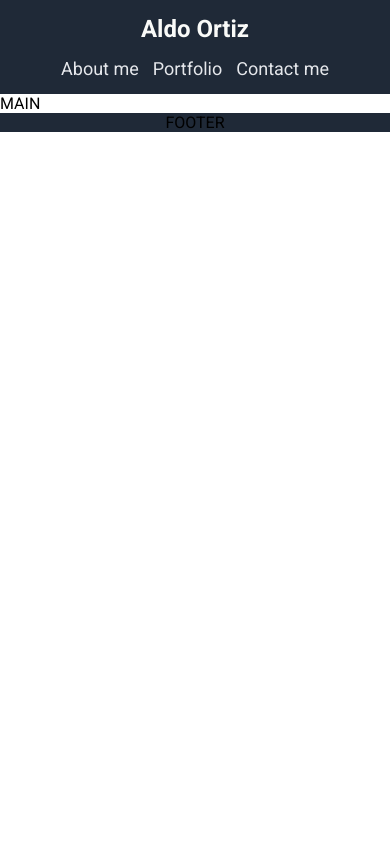
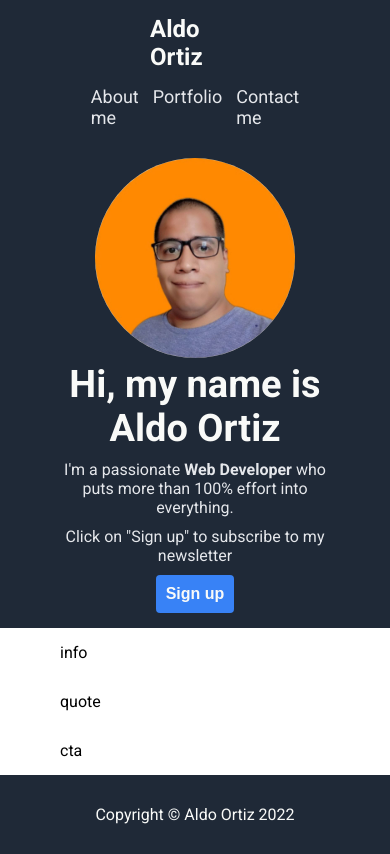
Before and after one commit to ArudoPE/landing-page-project, a plain HTML site: page index.html in a window 390 px wide. Drawn offline with Linux system fonts and the light colour scheme.

Commit message:
Main hero section done

```diff
--- a/css/styles.css
+++ b/css/styles.css
@@ -47,11 +47,11 @@ body {
     display: flex;
 }
 
-/*HEADER*/
+/*1. HEADER*/
 
 .header .nav {
     justify-content: space-between;
-    padding: 15px 60px;
+    padding: 15px 150px;
 }
 
 .header .nav .header-logo-container a {
@@ -83,19 +83,129 @@ body {
     transition-duration: 0.2s;
 }
 
-/*MAIN*/
+/*2. MAIN*/
 
-/*FOOTER*/
+.main {
+    flex-direction: column;
+    align-items: center;
+    justify-content: center;
+}
+
+.main-hero--container,
+.main-info--container,
+.main-quote--container,
+.main-cta--container {
+    padding: 15px 150px;
+    width: 100%;
+    display: flex;
+}
+
+.main-hero--container {
+    background-color: var(--primary-dark-bg-color);
+    justify-content: space-around;
+    align-items: center;
+}
+
+.main-hero--container .hero-introduction--container h2,
+.main-hero--container .hero-introduction--container button {
+    color: var(--white-text-color);
+}
+
+.main-hero--container .hero-introduction--container button {
+    margin-top: 10px;
+    background-color: var(--button-cta-bg-color);
+    border: none;
+    border-radius: 4px;
+    padding: 10px;
+    font-size: 18px;
+    font-weight: bold;
+    cursor: pointer;
+}
+
+.main-hero--container .hero-introduction--container h2 {
+    font-size: 48px;
+    font-weight: 900;
+}
+
+.main-hero--container .hero-introduction--container p {
+    color: var(--secondary-grey-color);
+    font-size: 18px;
+    margin-top: 10px;
+}
+
+.main-hero--container .hero-img--container img {
+    max-width: 250px;
+    border-radius: 50%;
+}
+
+/*Main button animation*/
+
+.main-hero--container .hero-introduction--container button:hover,
+.main-hero--container .hero-introduction--container button:active {
+    background-color: #0f61dd;
+    transition-duration: 0.2s;
+}
+/*3. FOOTER*/
+
+.footer {
+    color: var(--white-text-color);
+    padding: 30px 0;
+}
 
 /*MEDIA QUERIES*/
 
+@media (max-width: 1024px) {
+
+    /*2. MAIN*/
+
+    /*2.1. MAIN HERO*/
+
+    .main-hero--container {
+        flex-direction: column;
+        text-align: center;
+    }
+
+    .main-hero--container .hero-img--container {
+        order: -1;
+    }
+    .main-hero--container .hero-img--container img {
+        max-width: 200px;
+    }
+}
+
 @media (max-width: 800px) {
 
-    /*HEADER*/
+    /*1. HEADER*/
 
     .header .nav {
         flex-direction: column;
         align-items: center;
         row-gap: 15px;
     }
+
+    /*2. MAIN*/
+
+    /*2.1. MAIN HERO*/
+
+    .main-hero--container,
+    .main-info--container,
+    .main-quote--container,
+    .main-cta--container {
+        padding: 15px 60px;
 }
+
+    .main-hero--container {
+        justify-content: space-around;
+        align-items: center;
+    }
+
+    .main-hero--container .hero-introduction--container h2 {
+        font-size: 38px;
+        font-weight: bold;
+    }
+
+    .main-hero--container .hero-introduction--container p,
+    .main-hero--container .hero-introduction--container button {
+        font-size: 16px;
+    }
+}
--- a/index.html
+++ b/index.html
@@ -21,7 +21,24 @@
             </ul>
         </nav>
     </header>
-    <main class="main">MAIN</main>
-    <footer class="footer">FOOTER</footer>
+    <main class="main">
+        <div class="main-hero--container">
+            <div class="hero-introduction--container">
+                <h2>Hi, my name is Aldo Ortiz</h2>
+                <p>I'm a passionate <strong>Web Developer</strong> who puts more than 100% effort into everything.</p>
+                <p>Click on "Sign up" to subscribe to my newsletter</p>
+                <button type="button">Sign up</button>
+            </div>
+            <div class="hero-img--container">
+                <img src="./assets/img/profile.jpg" alt="Aldo Ortiz Photo">
+            </div>
+        </div>
+        <div class="main-info--container">info</div>
+        <div class="main-quote--container">quote</div>
+        <div class="main-cta--container">cta</div>
+    </main>
+    <footer class="footer">
+        <span>Copyright © Aldo Ortiz 2022</span>
+    </footer>
 </body>
 </html>
```
